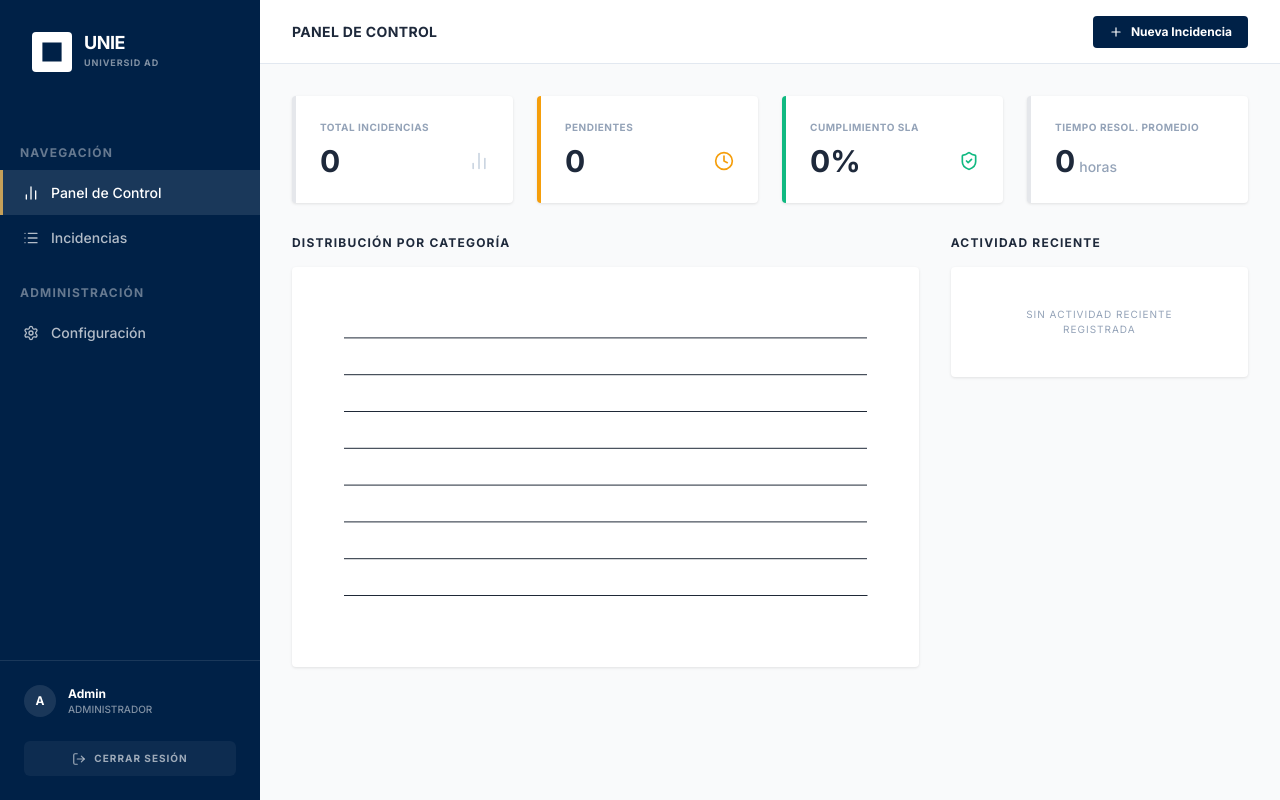
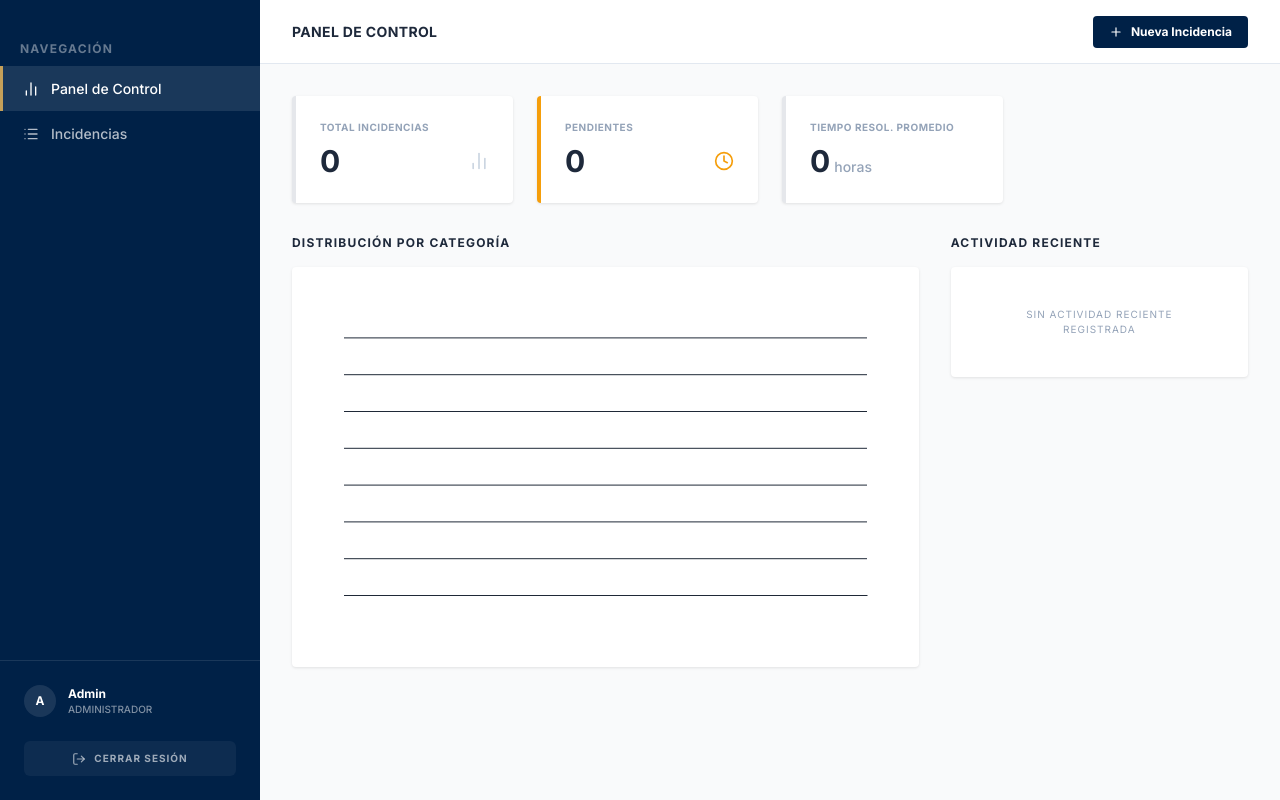
Before and after one commit to Dalf05/prueba_gestion, a Django app: page / in a window 1280 px wide. Run offline with Django 4.2, Linux system fonts and the light colour scheme; a user stored in the database is signed in; data that the repository does not hold is empty; some libraries are stand-ins or nearby versions.

Commit message:
feat: Remove SLA compliance card and UNIE logo
Removes the Service Level Agreement (SLA) compliance card from the dashboard and the UNIE university logo from the sidebar. These elements are no longer required for the current functionality.

```diff
--- a/django_unie/templates/base.html
+++ b/django_unie/templates/base.html
@@ -93,20 +93,6 @@
     <div class="app-shell w-full">
         <!-- Sidebar -->
         <aside class="sidebase hidden lg:flex">
-            <div class="p-8">
-                <div class="flex items-center gap-3">
-                    <div class="w-10 h-10 bg-white rounded flex items-center justify-center p-1">
-                        <svg viewBox="0 0 100 100" class="w-full h-full" fill="#002147">
-                            <path d="M20,20 L80,20 L80,80 L20,80 Z M40,40 L60,40 L60,60 L40,60 Z" />
-                        </svg>
-                    </div>
-                    <div class="flex flex-col">
-                        <span class="font-bold text-lg tracking-tight leading-none text-white">UNIE</span>
-                        <span class="text-[9px] font-bold tracking-widest text-white/50 uppercase mt-1">UNIVERSID AD</span>
-                    </div>
-                </div>
-            </div>
-
             <nav class="flex-1 mt-4">
                 <div class="section-title">Navegación</div>
                 <a href="{% url 'dashboard' %}" class="nav-link {% if request.resolver_match.url_name == 'dashboard' %}active{% endif %}">
@@ -117,14 +103,6 @@
                     <i data-lucide="list" class="w-4 h-4"></i>
                     Incidencias
                 </a>
-
-                {% if user.role == 'ADMIN' %}
-                <div class="section-title">Administración</div>
-                <a href="{% url 'settings' %}" class="nav-link {% if request.resolver_match.url_name == 'settings' %}active{% endif %}">
-                    <i data-lucide="settings" class="w-4 h-4"></i>
-                    Configuración
-                </a>
-                {% endif %}
             </nav>
 
             <div class="p-6 mt-auto border-t border-white/10">
--- a/django_unie/templates/dashboard.html
+++ b/django_unie/templates/dashboard.html
@@ -19,13 +19,6 @@
             <div class="flex items-center justify-between">
                 <span class="text-3xl font-bold text-slate-800">{{ open_count }}</span>
                 <i data-lucide="clock" class="w-5 h-5 text-amber-500"></i>
-            </div>
-        </div>
-        <div class="pro-card p-6 border-l-4 border-emerald-500">
-            <p class="text-[10px] font-bold text-slate-400 uppercase tracking-wider mb-2">Cumplimiento SLA</p>
-            <div class="flex items-center justify-between">
-                <span class="text-3xl font-bold text-slate-800">{{ sla_compliance }}%</span>
-                <i data-lucide="shield-check" class="w-5 h-5 text-emerald-500"></i>
             </div>
         </div>
         <div class="pro-card p-6 border-l-4 border-unie">
```
